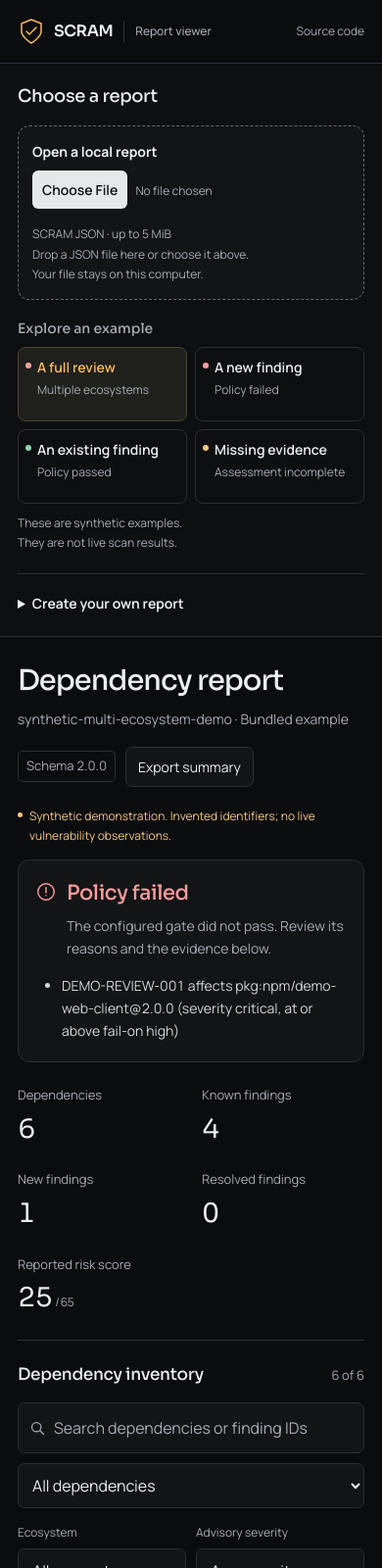
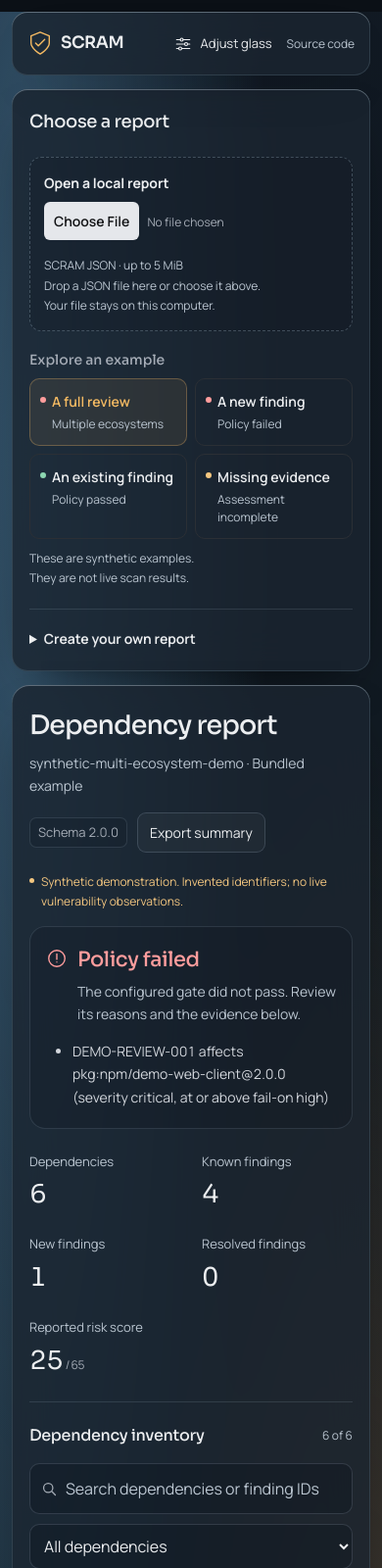
Before and after one commit to 0xsan7/SCRAM, a plain HTML site: page web/index.html in a window 390 px wide. Shown: the top 1600 px of the page at 98% size. Drawn offline with Linux system fonts and the light colour scheme; files whose address does not match are found by name.

Commit message:
feat(viewer): try adjustable glass styling on the report workspace

```diff
--- a/scripts/build-viewer.mjs
+++ b/scripts/build-viewer.mjs
@@ -6,7 +6,7 @@ const root = fileURLToPath(new URL('../', import.meta.url));
 const output = join(root, 'dist/viewer');
 await rm(output, { recursive: true, force: true });
 await mkdir(output, { recursive: true });
-for (const file of ['index.html', 'styles.css', 'app.mjs', 'report.mjs']) await cp(join(root, 'web', file), join(output, file));
+for (const file of ['index.html', 'styles.css', 'app.mjs', 'report.mjs', 'glass.css', 'glass.mjs']) await cp(join(root, 'web', file), join(output, file));
 await cp(join(root, 'web/assets'), join(output, 'assets'), { recursive: true });
 await cp(join(root, 'examples/report-viewer/fixtures'), join(output, 'fixtures'), { recursive: true });
 const html = await readFile(join(output, 'index.html'), 'utf8');
--- /dev/null
+++ b/web/glass.css
@@ -0,0 +1,197 @@
+/* User-requested glass styling trial. Report content and status colors stay intact. */
+:root {
+  --glass-blur: 22px;
+  --glass-opacity: .82;
+  --glass-saturation: 1.2;
+  --glass-edge: .6;
+  --glass-tint: #9abbd1;
+  --glass-tone: color-mix(in srgb, #0b111a 88%, var(--glass-tint));
+  --glass-material: color-mix(in srgb, var(--glass-tone) calc(var(--glass-opacity) * 100%), transparent);
+  --glass-rule: color-mix(in srgb, var(--glass-tint) calc(var(--glass-edge) * 28%), transparent);
+  --glass-highlight: color-mix(in srgb, #e8f3fb calc(var(--glass-edge) * 40%), transparent);
+}
+body { position: relative; background: #0b1016; isolation: isolate; min-height: 100vh; }
+body::before {
+  content: "";
+  position: absolute;
+  inset: 0;
+  z-index: -1;
+  pointer-events: none;
+  background:
+    radial-gradient(ellipse at 6% 12%, #34546c 0, transparent 48%),
+    radial-gradient(ellipse at 94% 60%, #544333 0, transparent 48%),
+    linear-gradient(150deg, #111923 0%, #111b21 48%, #17161b 100%);
+}
+.app-header, .report-rail, main {
+  background: var(--glass-material);
+  border: 0;
+  backdrop-filter: blur(var(--glass-blur)) saturate(var(--glass-saturation));
+  -webkit-backdrop-filter: blur(var(--glass-blur)) saturate(var(--glass-saturation));
+  box-shadow: inset 0 1px 0 var(--glass-highlight), inset 0 0 0 1px var(--glass-rule), 0 22px 52px -30px #000b;
+}
+.app-header {
+  position: relative;
+  z-index: 20;
+  max-width: 1680px;
+  width: calc(100% - 48px);
+  margin: 24px auto 18px;
+  padding-inline: 26px;
+  height: 72px;
+  border-radius: 20px;
+}
+.header-actions { display: flex; align-items: center; gap: 20px; }
+.brand { font-size: 19px; }
+.brand svg { width: 30px; height: 30px; }
+.app-name { color: #bbc6d1; }
+.source-link { color: #bbc6d1; }
+.app-layout {
+  width: calc(100% - 48px);
+  max-width: 1680px;
+  grid-template-columns: 252px minmax(0, 1fr);
+  align-items: start;
+  gap: 18px;
+  margin: 0 auto 32px;
+  min-height: calc(100vh - 146px);
+}
+.report-rail { border-radius: 20px; padding: 25px 22px; }
+.rail-intro { margin-bottom: 24px; }
+.rail-intro p { color: #bbc6d1; }
+.rail-section, .getting-started { border-color: #b0c4d526; }
+.rail-note { padding-top: 30px; }
+main { max-width: none; padding: 30px; border-radius: 24px; }
+.page-heading { gap: 16px; }
+.page-heading h1 { font-size: clamp(27px, 2.6vw, 36px); }
+.page-heading p { color: #bbc6d1; }
+.policy, .inspector {
+  background: #0a10182e;
+  border: 1px solid #b0c4d526;
+  border-radius: 16px;
+  box-shadow: none;
+}
+.policy { padding: 24px; }
+.policy-heading p, .help, .summary dt, .component-meta, .detail-purl,
+.detail-facts dt, .inventory-note, .report-footer p { color: #bbc6d1; }
+.drop-zone { background: #0a10182e; border-color: #b0c4d54a; border-radius: 12px; }
+.drop-zone.drag-active { background: #423929; border-color: var(--accent); }
+.example { border-radius: 10px; min-height: 66px; padding: 12px 10px; }
+.example[aria-pressed=true] { background: #f4ba6314; border-color: #f4ba634d; }
+.example:hover { background: #ffffff0a; }
+.example small { color: #bbc6d1; }
+.quiet-tag { background: #0a101826; border-color: #b0c4d526; border-radius: 7px; }
+.search-control, .filter-control select, .refine-controls select {
+  background: #0a101847;
+  border-color: #b0c4d52e;
+  border-radius: 10px;
+}
+.search-control input { color: var(--text); }
+.search-control input::placeholder { color: #bbc6d1; }
+select option { background: #18212b; color: #eceef0; }
+.report-actions button, .pagination button, #reset-filters, .text-button,
+.getting-started button, .export-actions button {
+  background: #ffffff08;
+  border-color: #b0c4d533;
+  border-radius: 9px;
+}
+.report-actions button:hover, .pagination button:not(:disabled):hover,
+#reset-filters:hover, .text-button:hover { background: #ffffff12; }
+.summary, th, td, .detail-facts, .detail-section+.detail-section,
+.drift-section, .drift-row, .warnings, .finding { border-color: #b0c4d526; }
+th { color: #bbc6d1; }
+tr.selected { background: #f4ba6312; }
+tr.selected td:first-child { box-shadow: inset 1px 0 #f4ba6380; }
+.inspector .section-heading { align-items: start; }
+.section-heading h2 { font-size: 17px; }
+.detail-facts { padding-bottom: 20px; }
+.severity-tag { background: #0a101826; border-color: #b0c4d526; }
+.export-panel { border-color: #b0c4d526; }
+.export-panel pre, .getting-started code { background: #0a101847; border-radius: 10px; }
+.report-footer { gap: 12px; }
+
+/* A native disclosure keeps appearance optional and out of the report workflow. */
+.glass-settings { position: relative; }
+.glass-settings > summary {
+  display: flex;
+  align-items: center;
+  gap: 8px;
+  list-style: none;
+  cursor: pointer;
+  padding: 10px 12px;
+  border-radius: 10px;
+  font-size: 14px;
+}
+.glass-settings > summary::-webkit-details-marker { display: none; }
+.glass-settings > summary:hover, .glass-settings[open] > summary { background: #ffffff0c; }
+.glass-panel {
+  position: absolute;
+  top: calc(100% + 22px);
+  right: 0;
+  z-index: 30;
+  width: 320px;
+  max-height: calc(100svh - 140px);
+  overflow-y: auto;
+  padding: 22px;
+  border: 1px solid #b0c4d54a;
+  border-radius: 16px;
+  background: #171e27;
+  box-shadow: 0 22px 46px -20px #000b;
+}
+.glass-panel-heading { display: flex; justify-content: space-between; align-items: center; gap: 14px; }
+.glass-panel h2 { font-size: 17px; }
+.glass-panel-heading button { min-height: 36px; width: 36px; padding: 7px; background: transparent; border-color: transparent; }
+.glass-panel > p { color: #bbc6d1; font-size: 13px; margin-top: 12px; }
+.glass-presets { display: flex; gap: 6px; margin: 20px 0; }
+.glass-presets button { flex: 1; padding: 8px; font-size: 13px; min-height: 42px; background: #ffffff06; border-color: #b0c4d533; }
+.glass-presets button[aria-pressed=true] { color: var(--accent); background: #f4ba6314; border-color: #f4ba6355; }
+.glass-range { display: block; margin-top: 19px; }
+.glass-range > span { display: flex; align-items: center; justify-content: space-between; font-size: 14px; }
+.glass-range output { color: #bbc6d1; font-size: 13px; }
+.glass-range input { width: 100%; height: 28px; margin: 6px 0 0; accent-color: var(--accent); cursor: pointer; }
+.glass-tint { display: flex; justify-content: space-between; align-items: center; font-size: 14px; margin-top: 17px; }
+.glass-tint input { width: 44px; height: 36px; padding: 3px; background: #ffffff08; border: 1px solid #b0c4d533; border-radius: 8px; cursor: pointer; }
+#reset-glass { width: 100%; font-size: 14px; margin-top: 22px; background: #ffffff06; border-color: #b0c4d533; }
+.glass-panel .glass-access-note { font-size: 12px; }
+:root[data-glass=solid] .app-header, :root[data-glass=solid] .report-rail,
+:root[data-glass=solid] main { backdrop-filter: none; -webkit-backdrop-filter: none; background: #18212b; }
+@supports not (backdrop-filter: blur(1px)) {
+  .app-header, .report-rail, main { background: #18212b; }
+}
+@media (max-width: 1240px) {
+  .app-layout { grid-template-columns: 235px minmax(0, 1fr); }
+  main { padding: 26px; }
+}
+@media (max-width: 720px) {
+  .app-header { margin: 12px 12px 14px; width: calc(100% - 24px); padding: 0 16px; height: 65px; border-radius: 16px; }
+  .brand { gap: 8px; font-size: 17px; }
+  .brand .app-name, .brand-divider { display: none; }
+  .brand svg { width: 26px; height: 26px; }
+  .header-actions { gap: 10px; }
+  .glass-settings > summary { font-size: 13px; padding: 10px 5px; }
+  .source-link { font-size: 12px; }
+  .glass-panel { right: -78px; width: min(320px, calc(100vw - 32px)); max-height: calc(100svh - 110px); top: calc(100% + 19px); padding: 20px; }
+  .app-layout { display: block; width: calc(100% - 24px); margin-bottom: 18px; }
+  .report-rail { padding: 22px 18px; border-radius: 16px; margin-bottom: 14px; }
+  main { padding: 24px 18px; border-radius: 18px; }
+  .page-heading h1 { font-size: 27px; }
+  .policy { padding: 20px 16px; }
+  .policy h2 { font-size: 21px; }
+  .section-heading { gap: 8px; }
+  .section-heading h2 { font-size: 16px; }
+  .section-heading > .help { font-size: 12px; }
+  .inspector { padding: 21px 16px; }
+  .inspector .section-heading { flex-wrap: wrap; }
+  #detail-title { font-size: 21px; }
+  .refine-controls label { font-size: 12px; }
+  .summary dd { font-size: 26px; }
+  .glass-panel input[type=range] { height: 32px; }
+}
+@media (prefers-reduced-transparency: reduce) {
+  .app-header, .report-rail, main { backdrop-filter: none; -webkit-backdrop-filter: none; background: #18212b; }
+}
+@media (forced-colors: active) {
+  body::before { display: none; }
+  .app-header, .report-rail, main, .policy, .inspector, .glass-panel {
+    background: Canvas; color: CanvasText; box-shadow: none; border: 1px solid CanvasText;
+    backdrop-filter: none; -webkit-backdrop-filter: none;
+  }
+  .glass-settings > summary { border: 1px solid ButtonText; }
+}
--- /dev/null
+++ b/web/glass.mjs
@@ -0,0 +1,61 @@
+// Appearance is intentionally session-only; report data never enters these controls.
+export const GLASS_PRESETS = Object.freeze({
+  clear: { blur: 8, opacity: .62, saturation: 1.1, edge: .7, tint: '#9abbd1' },
+  frosted: { blur: 22, opacity: .82, saturation: 1.2, edge: .6, tint: '#9abbd1' },
+  solid: { blur: 0, opacity: 1, saturation: 1, edge: .35, tint: '#9abbd1' },
+});
+
+export function normalizeGlass(value = {}) {
+  const defaults = GLASS_PRESETS.frosted;
+  const bound = (key, min, max) => Number.isFinite(value[key]) ? Math.min(max, Math.max(min, value[key])) : defaults[key];
+  return {
+    blur: bound('blur', 0, 40), opacity: bound('opacity', .58, 1),
+    saturation: bound('saturation', .5, 1.6), edge: bound('edge', 0, 1),
+    tint: typeof value.tint === 'string' && /^#[0-9a-f]{6}$/i.test(value.tint) ? value.tint : defaults.tint,
+  };
+}
+
+if (typeof document !== 'undefined') {
+  const $ = id => document.getElementById(id);
+  const disclosure = $('glass-settings');
+  let material = normalizeGlass();
+  const scales = { blur: 1, opacity: 100, saturation: 100, edge: 100 };
+  function apply(value, preset = '') {
+    material = normalizeGlass(value);
+    const style = document.documentElement.style;
+    style.setProperty('--glass-blur', `${material.blur}px`);
+    style.setProperty('--glass-opacity', material.opacity);
+    style.setProperty('--glass-saturation', material.saturation);
+    style.setProperty('--glass-edge', material.edge);
+    style.setProperty('--glass-tint', material.tint);
+    document.documentElement.dataset.glass = preset;
+    for (const [key, scale] of Object.entries(scales)) {
+      $(`glass-${key}`).value = material[key] * scale;
+      $(`glass-${key}-value`).textContent = key === 'blur' ? `${Math.round(material.blur)} px` : `${Math.round(material[key] * 100)}%`;
+    }
+    $('glass-tint').value = material.tint;
+    disclosure.querySelectorAll('[data-glass-preset]').forEach(button => button.setAttribute('aria-pressed', String(button.dataset.glassPreset === preset)));
+  }
+  function close() { disclosure.open = false; disclosure.querySelector('summary').focus(); }
+  $('close-glass').addEventListener('click', close);
+  document.addEventListener('keydown', event => { if (event.key === 'Escape' && disclosure.open) close(); });
+  document.addEventListener('pointerdown', event => { if (disclosure.open && !disclosure.contains(event.target)) disclosure.open = false; });
+  disclosure.querySelectorAll('[data-glass-preset]').forEach(button => button.addEventListener('click', () => apply(GLASS_PRESETS[button.dataset.glassPreset], button.dataset.glassPreset)));
+  for (const [key, scale] of Object.entries(scales)) $(`glass-${key}`).addEventListener('input', event => apply({ ...material, [key]: Number(event.target.value) / scale }));
+  $('glass-tint').addEventListener('input', event => apply({ ...material, tint: event.target.value }));
+  $('reset-glass').addEventListener('click', () => apply(GLASS_PRESETS.frosted, 'frosted'));
+  const reduced = matchMedia('(prefers-reduced-transparency: reduce)');
+  const forced = matchMedia('(forced-colors: active)');
+  function respectPreferences() {
+    const solid = reduced.matches || forced.matches;
+    if (solid) apply(GLASS_PRESETS.solid, 'solid');
+    disclosure.querySelectorAll('input, [data-glass-preset], #reset-glass').forEach(control => { control.disabled = solid; });
+    disclosure.querySelector('.glass-access-note').textContent = solid
+      ? 'Your browser accessibility preference uses solid surfaces. Appearance controls are disabled.'
+      : 'Solid mode removes blur and transparency. Appearance resets when you reload.';
+  }
+  reduced.addEventListener('change', respectPreferences);
+  forced.addEventListener('change', respectPreferences);
+  apply(GLASS_PRESETS.frosted, 'frosted');
+  respectPreferences();
+}
--- a/web/index.html
+++ b/web/index.html
@@ -10,7 +10,9 @@
   <link rel="icon" type="image/svg+xml" href="assets/favicon.svg">
   <link rel="preload" href="assets/fonts/manrope-latin.woff2" as="font" type="font/woff2" crossorigin>
   <link rel="stylesheet" href="styles.css">
+  <link rel="stylesheet" href="glass.css">
   <script type="module" src="app.mjs"></script>
+  <script type="module" src="glass.mjs"></script>
 </head>
 <body>
   <a class="skip-link" href="#main">Skip to report</a>
@@ -19,7 +21,23 @@
       <svg viewBox="0 0 28 28" width="28" height="28" aria-hidden="true"><path d="M14 2 24 6v8c0 6-10 12-10 12S4 20 4 14V6Z" fill="none" stroke="currentColor" stroke-width="1.5"/><path d="m9 14 3 3 7-7" fill="none" stroke="currentColor" stroke-width="1.5"/></svg>
       <span>SCRAM</span><span class="brand-divider"></span><span class="app-name">Report viewer</span>
     </a>
-    <a class="source-link" href="https://github.com/0xsan7/SCRAM" target="_blank" rel="noopener noreferrer">Source code</a>
+    <div class="header-actions">
+      <details id="glass-settings" class="glass-settings">
+        <summary aria-controls="glass-panel"><svg viewBox="0 0 24 24" width="18" height="18" aria-hidden="true"><path d="M3 6h5m4 0h9M3 12h11m4 0h3M3 18h3m4 0h11"/><circle cx="10" cy="6" r="2"/><circle cx="16" cy="12" r="2"/><circle cx="8" cy="18" r="2"/></svg><span>Adjust glass</span></summary>
+        <section id="glass-panel" class="glass-panel" aria-labelledby="glass-title">
+          <div class="glass-panel-heading"><h2 id="glass-title">Glass appearance</h2><button id="close-glass" type="button" aria-label="Close glass settings"><svg viewBox="0 0 20 20" width="18" height="18" aria-hidden="true"><path d="m5 5 10 10M15 5 5 15"/></svg></button></div>
+          <p>Adjust the workspace material. Your report stays the same.</p>
+          <div class="glass-presets" role="group" aria-label="Glass presets"><button type="button" data-glass-preset="clear" aria-pressed="false">Clear</button><button type="button" data-glass-preset="frosted" aria-pressed="true">Frosted</button><button type="button" data-glass-preset="solid" aria-pressed="false">Solid</button></div>
+          <label class="glass-range" for="glass-blur"><span>Blur <output id="glass-blur-value" for="glass-blur">22 px</output></span><input id="glass-blur" type="range" min="0" max="40" step="1" value="22"></label>
+          <label class="glass-range" for="glass-opacity"><span>Opacity <output id="glass-opacity-value" for="glass-opacity">82%</output></span><input id="glass-opacity" type="range" min="58" max="100" step="1" value="82"></label>
+          <label class="glass-range" for="glass-saturation"><span>Saturation <output id="glass-saturation-value" for="glass-saturation">120%</output></span><input id="glass-saturation" type="range" min="50" max="160" step="5" value="120"></label>
+          <label class="glass-range" for="glass-edge"><span>Edge light <output id="glass-edge-value" for="glass-edge">60%</output></span><input id="glass-edge" type="range" min="0" max="100" step="5" value="60"></label>
+          <label class="glass-tint" for="glass-tint">Glass tint <input id="glass-tint" type="color" value="#9abbd1"></label>
+          <button id="reset-glass" type="button">Reset appearance</button><p class="glass-access-note">Solid mode removes blur and transparency. Appearance resets when you reload.</p>
+        </section>
+      </details>
+      <a class="source-link" href="https://github.com/0xsan7/SCRAM" target="_blank" rel="noopener noreferrer">Source code</a>
+    </div>
   </header>
 
   <div class="app-layout">
```
Also changed, not shown: web/glass.test.mjs (added, +12 -0 lines), 2 other files.
